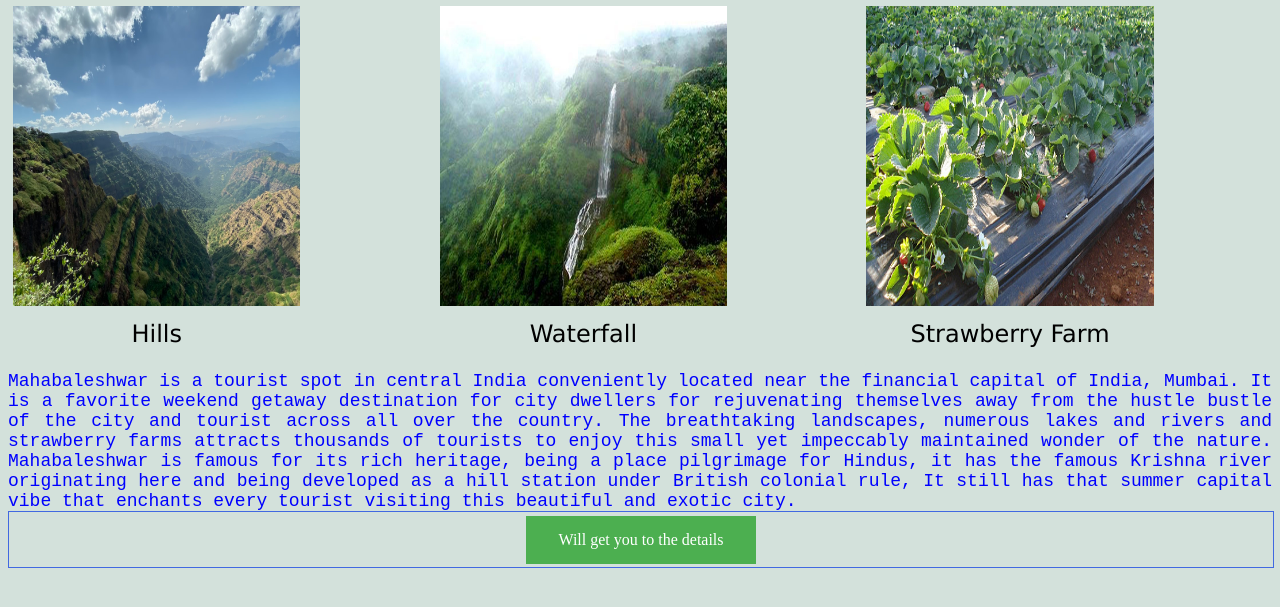
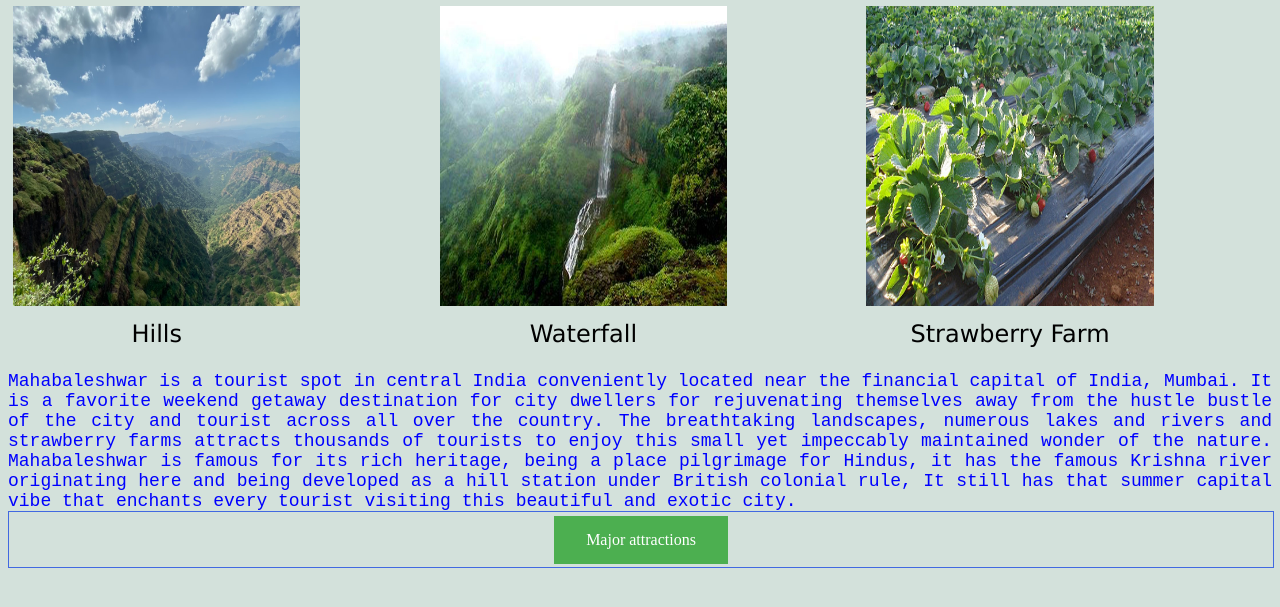
Before and after one commit to tbano2022/3900-Activity2, a plain HTML site: page index.html in a window 1280 px wide. Shown: the part 79-686 px from the top of the page. Drawn offline with Linux system fonts and the light colour scheme.

Commit message:
changed button name

```diff
--- a/index.html
+++ b/index.html
@@ -1,7 +1,9 @@
 <!DOCTYPE html>
 <html>
     <head>
-        <link rel="stylesheet" href="css/activity-2.css">
+         <title>Mahableshwar, INDIA</title>
+         <meta name="viewport" content="width=device-width, initial-scale=1.0">
+		<link rel="stylesheet" href="css/activity-2.css">
     </head>
 
     <body bgcolor="#d3e1db">
@@ -45,7 +47,7 @@ hill station under British colonial rule, It still has that summer capital vibe
 visiting this beautiful and exotic city.
         </div>
 		<div class="hcontainer">
-            <a href="mahableshwar.html" class="button">Will get you to the details</a>
+            <a href="mahableshwar.html" class="button">Major attractions</a>
         </div>
         </body>
 </html>
```
